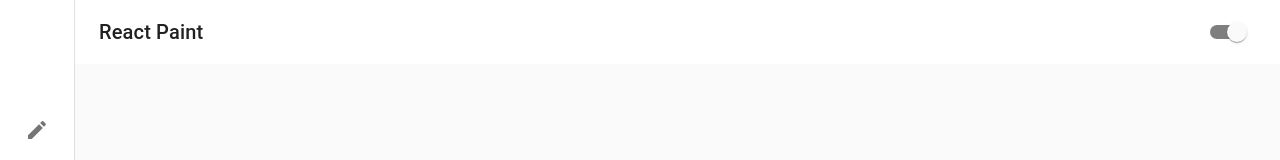
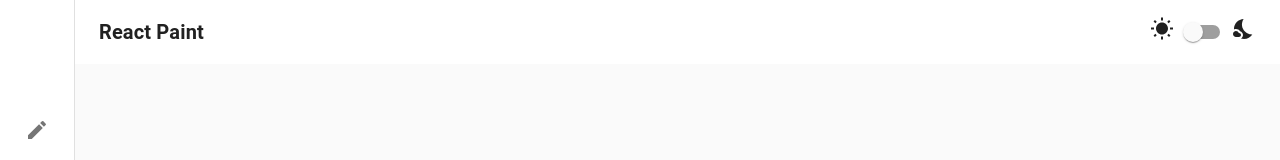
Before and after one commit to tj3407/react-paint, a React (Create React App) app: page / in a window 1280 px wide. Shown: the top 160 px of the page. Built offline with nearby package versions, Linux system fonts and the light colour scheme.

Commit message:
Detect resize

```diff
--- a/src/App.css
+++ b/src/App.css
@@ -22,6 +22,10 @@
   margin-left: 75px;
 }
 
+.app-header h6 {
+  font-weight: bold;
+}
+
 .app-drawer {
   width: 75px;
 }
@@ -34,3 +38,9 @@
   width: 60px;
   height: 60px;
 }
+
+.dark-mode-switch {
+  display: flex;
+  align-items: center;
+  justify-content: center;
+}
--- a/src/App.js
+++ b/src/App.js
@@ -27,6 +27,8 @@
   CheckBoxOutlineBlank,
   RadioButtonChecked,
   RadioButtonUnchecked,
+  WbSunny,
+  NightsStay,
 } from "@material-ui/icons";
 
 const themeObject = {
@@ -49,8 +51,8 @@
 
 function App() {
   const themeConfig = createMuiTheme(themeObject);
-  const [theme, setTheme] = React.useState(true);
-  const appliedTheme = createMuiTheme(theme ? light : dark);
+  const [theme, setTheme] = React.useState(false);
+  const appliedTheme = createMuiTheme(theme ? dark : light);
 
   const handleThemeChange = () => {
     setTheme(!theme);
@@ -63,11 +65,19 @@
         <AppBar position="fixed" color="inherit" elevation={0}>
           <Toolbar className="app-header">
             <Typography variant="h6">React Paint</Typography>
-            <Switch
-              checked={theme}
-              onChange={handleThemeChange}
-              color="default"
-            />
+            <div className="dark-mode-switch">
+              <div>
+                <WbSunny />
+              </div>
+              <Switch
+                checked={theme}
+                onChange={handleThemeChange}
+                color="default"
+              />
+              <div>
+                <NightsStay />
+              </div>
+            </div>
           </Toolbar>
         </AppBar>
         <Drawer variant="permanent" PaperProps={{ className: "app-drawer" }}>
--- a/src/components/Paint/Paint.js
+++ b/src/components/Paint/Paint.js
@@ -1,6 +1,21 @@
 import React from "react";
 
+function useWindowSize() {
+  const [size, setSize] = React.useState([0, 0]);
+  React.useLayoutEffect(() => {
+    function updateSize() {
+      console.log("setting size", window.innerHeight, window.innerWidth);
+      setSize([window.innerWidth, window.innerHeight]);
+    }
+    window.addEventListener("resize", updateSize);
+    updateSize();
+    return () => window.removeEventListener("resize", updateSize);
+  }, []);
+  return size;
+}
+
 function Paint(props) {
+  const [width, height] = useWindowSize();
   const canvas = React.useRef();
   const ctx = React.useRef();
   const lastX = React.useRef(0);
@@ -10,14 +25,23 @@
     isDrawing = false;
 
   React.useEffect(() => {
-    canvas.current.width = window.innerWidth;
-    canvas.current.height = window.innerHeight;
+    draw();
+  }, []);
+
+  React.useEffect(() => {
+    draw();
+  }, [width, height]);
+
+  const draw = () => {
+    console.log(width, height);
+    canvas.current.width = width;
+    canvas.current.height = height;
     ctx.current = canvas.current.getContext("2d");
     ctx.current.strokeStyle = "#BADA55";
     ctx.current.lineJoin = "round";
     ctx.current.lineCap = "round";
     ctx.current.lineWidth = 20;
-  }, []);
+  };
 
   const handleMouseDown = (e) => {
     isDrawing = true;
```
Also changed, not shown: 1 other file (tests, documents, lock files or other folders).
